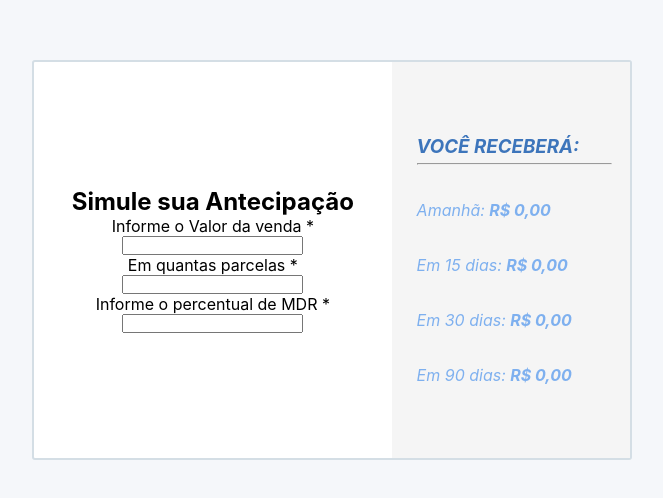
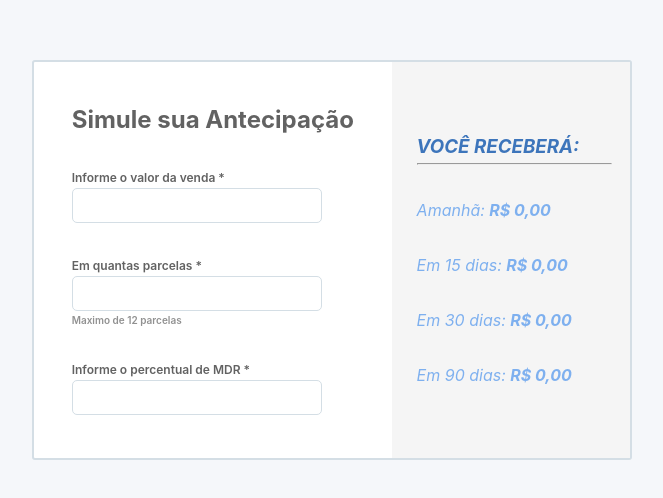
Before and after one commit to DiegoOlive29/TesteTecnicoFrontEnd, a React (Create React App) app in the folder test-frontend/: page / in a window 1280 px wide. Shown: the part 140-638 px from the top of the page, without its empty margins (308-971 px from the left). Built offline with nearby package versions, Linux system fonts and the light colour scheme.

Commit message:
Feat:creation of the left side of the container and styling

```diff
--- a/test-frontend/src/components/MainCenter/index.tsx
+++ b/test-frontend/src/components/MainCenter/index.tsx
@@ -1,20 +1,28 @@
-import { MainCenterStyle,LeftContainer, RightContainer } from "./styles"
+import { MainCenterStyle,LeftContainer, RightContainer, SmallerText } from "./styles"
 const MainCenter=() =>{
 
     return (
         <MainCenterStyle>
             <LeftContainer>
-                <h2>Simule sua Antecipação</h2>
-                <form action="">
-                    <label htmlFor="">Informe o Valor da venda <span>*</span></label>
-                    <input type="text" />
 
-                    <label htmlFor="">Em quantas parcelas <span>*</span></label>
-                    <input type="text" />
+                    <form action="">
 
-                    <label htmlFor="">Informe o percentual de MDR <span>*</span></label>
-                    <input type="text" />
-                </form>
+                        <h2>Simule sua Antecipação</h2>
+
+                        <label htmlFor=""> <p>Informe o valor da venda <span>*</span> </p>
+                        <input type="text" />
+                        </label>
+
+                        <label htmlFor=""> <p>Em quantas parcelas <span>*</span> </p>
+                        <input type="text" />
+                        <SmallerText>Maximo de 12 parcelas</SmallerText>
+                        </label>
+
+                        <label htmlFor=""> <p>Informe o percentual de MDR <span>*</span> </p>
+                        <input type="text" />
+                        </label>
+
+                    </form>
             </LeftContainer>
 
             <RightContainer>
--- a/test-frontend/src/components/MainCenter/styles.tsx
+++ b/test-frontend/src/components/MainCenter/styles.tsx
@@ -20,16 +20,68 @@ export const LeftContainer =styled.div`
     flex-direction  : column;
     align-items     : center;
     justify-content : center;
+    gap             : 25px;
 
     form{
         display         : flex;
         flex-direction  : column;
         align-items     : center;
         justify-content : center;
+        display         : flex;
+        flex-direction  : column;
+        align-items     : flex-start;
+        justify-content : space-around;
+        height          : 100%;
+        padding-top     : 25px;
+        padding-bottom  : 25px;
+
+    }
+
+    h2{
+        color           : var(--greytext);
+    }
+    label{
+        display         : flex;
+        flex-direction  : column;
+        align-items     : flex-start;
+        font-size       : 12px;
+        color           : var(--greytext);
+        font-weight     : 600;
+        gap             : 3px;
+
+    }
+    input{
+        width           : 250px;
+        height          : 35px;
+        border-radius   : 5px;
+        border-style    : none;
+        border          : solid 1px var(--grey);
+        padding-left    : 10px;
+        outline         : 0;
+
+    }
+    input:hover{
+        border          : solid 1px var(--blueMin);
 
     }
 
 `
+export const SmallerText = styled.p`
+    font-size           : 10px;
+    color               : var(--greytextmin)
+
+`
+
+export const CenterContainer = styled.div`
+    display         : flex;
+    flex-direction  : column;
+    align-items     : flex-start;
+    justify-content : space-around;
+    height          : 100%;
+    padding-top     : 10px;
+    gap             : 25px;
+`
+
 
 export const RightContainer =styled.div`
     background-color: var(--colordireita);
--- a/test-frontend/src/styles/global.jsx
+++ b/test-frontend/src/styles/global.jsx
@@ -9,6 +9,8 @@ export const GlobalStyle = createGlobalStyle`
     --blue:rgba(61,117,187);
     --blueMin:rgba(126,176,239);
     --whiteback: rgba(245,247,250);
+    --greytext: #626262;
+    --greytextmin: #919191;
 
 
     }
```
